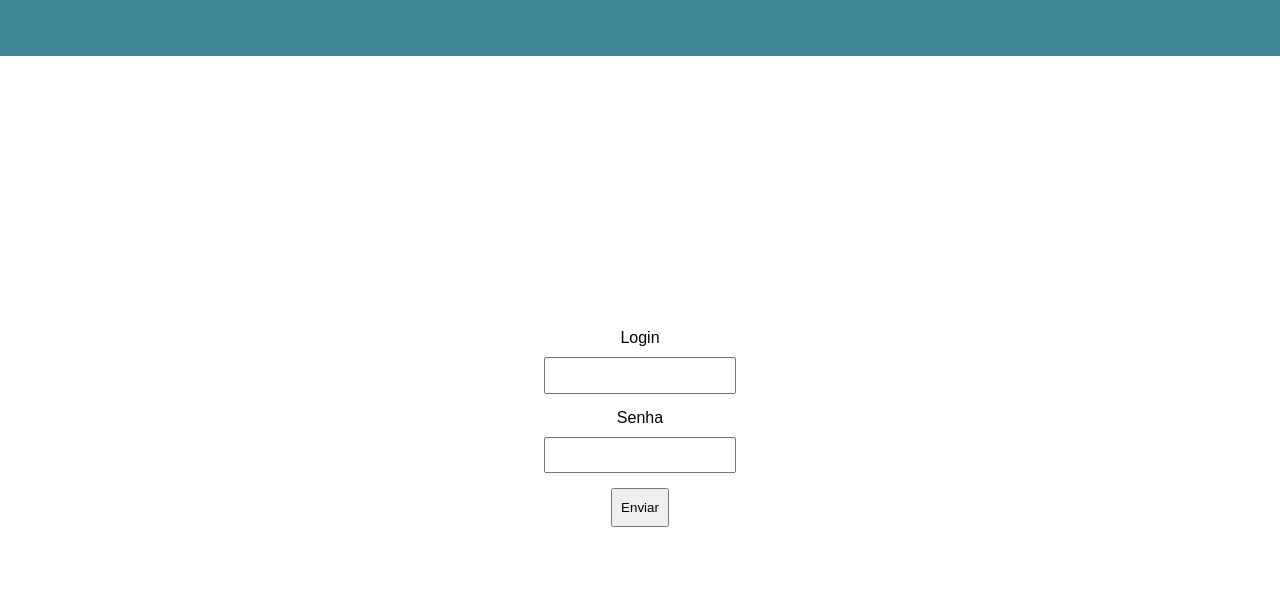
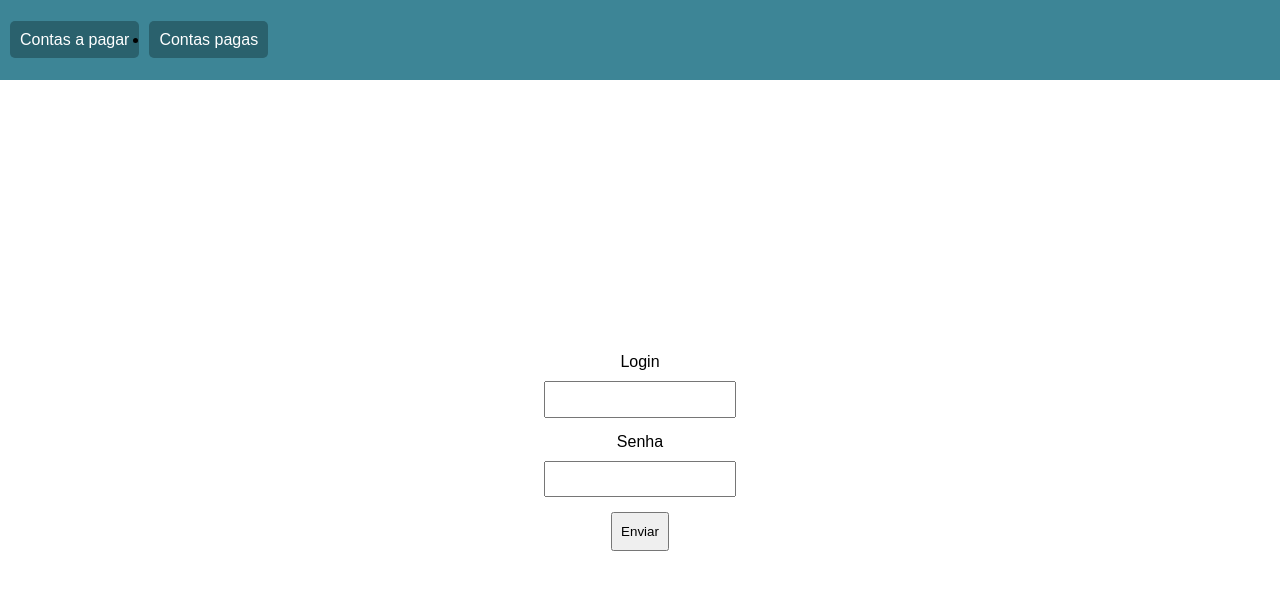
Before and after one commit to Riann472/Financeiro, a React (Vite) app: page / in a window 1280 px wide. Shown: the top 590 px of the page. Built offline with nearby package versions, Linux system fonts and the light colour scheme.

Commit message:
feat: Adicionei uma nova feature, que me permite ver as contas ja pagas, para controle.

```diff
--- a/src/App.jsx
+++ b/src/App.jsx
@@ -1,20 +1,25 @@
-import { BrowserRouter, Routes, Route } from 'react-router-dom'
+import { BrowserRouter, Routes, Route, Link } from 'react-router-dom'
 import Home from './pages/Home'
 import DespesaInfo from './pages/DespesaInfo'
 import Login from './pages/Login'
 import NotFound from './pages/NotFound'
+import ContasPagas from './pages/ContasPagas'
 
 function App() {
   // API Token CodeBar: 17961|b8aWFI5XhH0iI2yFhKElqCBaayLr616k
   return (
     <BrowserRouter>
       <header>
-
+        <ul>
+          <li><Link to='/home'>Contas a pagar</Link></li>
+          <li><Link to='/pagas'>Contas pagas</Link></li>
+        </ul>
       </header>
       <main>
         <Routes>
           <Route path='/' element={<Login />} />
           <Route path='/home' element={<Home />} />
+          <Route path='/pagas' element={<ContasPagas />} />
           <Route path='/info/:id' element={<DespesaInfo />} />
           <Route path='*' element={<NotFound />} />
         </Routes>
--- a/src/components/ModalEdit.jsx
+++ b/src/components/ModalEdit.jsx
@@ -2,7 +2,7 @@ import axios from "axios"
 import { useEffect, useState } from "react"
 import { FaX } from "react-icons/fa6"
 
-const ModalDespesa = ({ setModal, despesa, list, setList }) => {
+const ModalEdit = ({ setModal, despesa, list, setList }) => {
     const [data, setData] = useState({
         id: despesa.id,
         vencimento: despesa.vencimento,
@@ -112,4 +112,4 @@ const ModalDespesa = ({ setModal, despesa, list, setList }) => {
     )
 }
 
-export default ModalDespesa
+export default ModalEdit
--- a/src/index.css
+++ b/src/index.css
@@ -4,14 +4,32 @@
   box-sizing: border-box;
 }
 
+body {
+  font-family: Arial, Helvetica, sans-serif;
+}
+
 main {
-  font-family: Arial, Helvetica, sans-serif;
-  height: 93vh;
+  height: 90vh;
 }
 
 header {
-  height: 7vh;
+  padding: 0 10px;
+  height: 10vh;
   background-color: #3D8596;
+  display: flex;
+  align-items: center;
+}
+
+header ul {
+  display: flex;
+  gap: 10px;
+}
+
+header a {
+  background-color: #2a616d;
+  color: #fff;
+  padding: 10px;
+  border-radius: 5px;
 }
 
 .notFound {
@@ -87,9 +105,11 @@ header {
   gap: 8px;
 }
 
+.container h1{
+  margin-top: 4vh;
+}
 /* buttons */
 .buttonSection {
-  margin-top: 4vh;
   width: 80vw;
   background-color: rgb(218, 218, 218);
   padding: .6rem;
--- /dev/null
+++ b/src/pages/ContasPagas.jsx
@@ -0,0 +1,60 @@
+import { useEffect, useState } from "react"
+import Table from "../components/Table"
+import axios from "axios"
+import ModalEdit from "../components/ModalEdit"
+
+const ContasPagas = () => {
+    const [list, setList] = useState([])
+    const [fullList, setFullList] = useState([])
+    const [fornecedor, setFornecedor] = useState('')
+    const [modalEdit, setModalEdit] = useState({
+        status: false,
+        despesa: {}
+    })
+
+    useEffect(() => {
+        if (!sessionStorage.getItem('token')) {
+            navigate('/')
+        }
+
+        axios.get(`${import.meta.env.VITE_DB}/despesas/paid`)
+            .then(res => {
+                if (res.data.length == 0) {
+                    setFullList([])
+                } else {
+                    setFullList(res.data.map(e => {
+                        const realVencimento = e.vencimento != null ? e.vencimento : "Não definido"
+                        return { ...e, vencimento: realVencimento }
+                    }))
+                    setList(res.data.map(e => {
+                        const realVencimento = e.vencimento != null ? e.vencimento : "Não definido"
+                        return { ...e, vencimento: realVencimento }
+                    }))
+                }
+            }).catch(err => {
+                console.log(err)
+            })
+    }, [])
+
+    useEffect(() => {
+        setList(fullList.filter(e => {
+            return e.fornecedor.toLowerCase().startsWith(fornecedor.toLowerCase())
+        }))
+    }, [fornecedor])
+
+    return (
+
+        <div className="container center">
+            <h1>CONTAS PAGAS</h1>
+            {modalEdit.status ? (<ModalEdit despesa={modalEdit.despesa} setModal={setModalEdit} list={list} setList={setFullList} />) : (null)}
+            <div className="buttonSection">
+                <input type="text" placeholder="Fornecedor" value={fornecedor} onChange={(e) => setFornecedor(e.target.value)} />
+            </div>
+            <div className="listSection">
+                <Table list={list} setList={setFullList} setModalEdit={setModalEdit} />
+            </div>
+        </div>
+    )
+}
+
+export default ContasPagas
--- a/src/pages/DespesaInfo.jsx
+++ b/src/pages/DespesaInfo.jsx
@@ -69,7 +69,7 @@ const DespesaInfo = () => {
                         {despesa.gtin.length == 44 || despesa.gtin.length == 47 || despesa.gtin.length == 48 ? (
                             <img src={`https://api.invertexto.com/v1/barcode?token=${import.meta.env.VITE_API_BARCODE_TOKEN}&text=${despesa.gtin}&type=i25&font=arial`} alt="" />
                         ) : (<>{
-                            despesa.gtin.startsWith('000201') && despesa.gtin.length >= 200 ? (<img className="pix" src={`https://api.qrserver.com/v1/create-qr-code/?size=200x200&data=${despesa.gtin}`} />) : (<h3>Codigo de barras invalido</h3>)
+                            despesa.gtin.startsWith('000201') && despesa.gtin.length >= 180 ? (<img className="pix" src={`https://api.qrserver.com/v1/create-qr-code/?size=200x200&data=${despesa.gtin}`} />) : (<h3>Codigo de barras invalido</h3>)
                         }</>)}
                     </div>
                 ) : (
--- a/src/pages/Home.jsx
+++ b/src/pages/Home.jsx
@@ -20,7 +20,7 @@ const Home = () => {
         if (!sessionStorage.getItem('token')) {
             navigate('/')
         }
-        axios.get(`${import.meta.env.VITE_DB}/despesas/`)
+        axios.get(`${import.meta.env.VITE_DB}/despesas/notpaid`)
             .then(res => {
                 if (res.data.length == 0) {
                     setList([])
@@ -38,6 +38,7 @@ const Home = () => {
     return (
         <>
             <div className="container center">
+                <h1>CONTAS A PAGAR</h1>
                 {modal ? (<ModalDespesa setModal={setModal} list={list} setList={setList} />) : (null)}
                 {modalEdit.status ? (<ModalEdit despesa={modalEdit.despesa} setModal={setModalEdit} list={list} setList={setList} />) : (null)}
 
```
